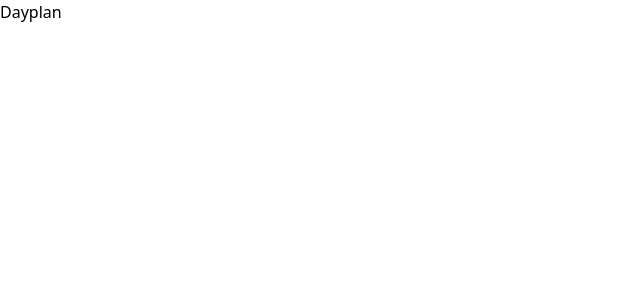
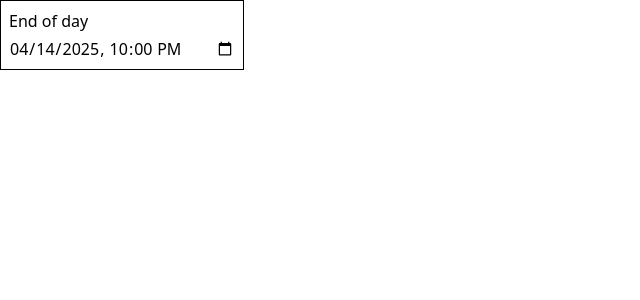
Before and after one commit to samirelanduk/dayplan, a React (Vite) app: page / in a window 1280 px wide. Shown: the top 300 px of the page, without its empty margins (0-640 px from the left). Built offline with nearby package versions, Linux system fonts and the light colour scheme.

Commit message:
Display end date

```diff
--- a/src/App.jsx
+++ b/src/App.jsx
@@ -1,7 +1,19 @@
+import { useState } from "react";
+
 const App = () => {
+
+  const todayAtTen = `${new Date().toISOString().slice(0, 10)}T22:00`;
+
+  const [target, setTarget] = useState(todayAtTen);
+
   return (
-    <div>
-      Dayplan
+    <div className="flex flex-col gap-1 border p-2 w-fit">
+      <label>End of day</label>
+      <input
+        type="datetime-local"
+        value={target}
+        onChange={(e) => setTarget(e.target.value)}
+      />
     </div>
   );
 };
```
